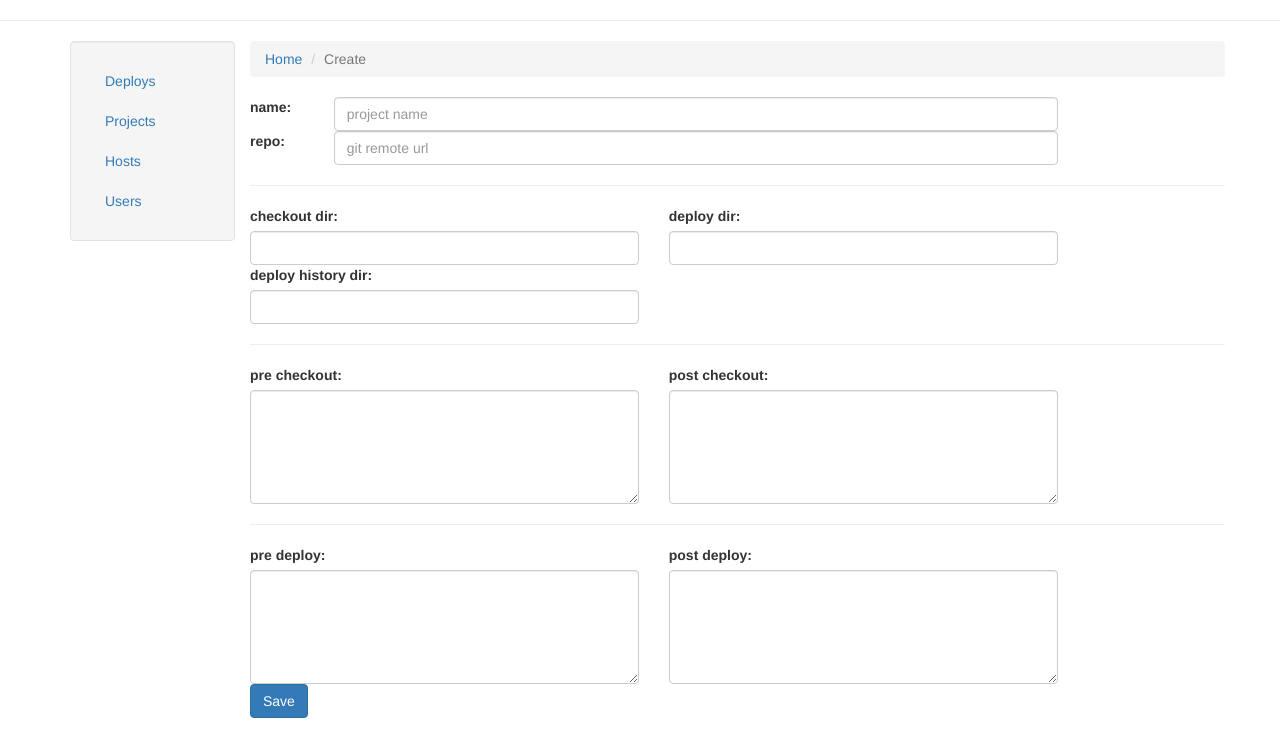
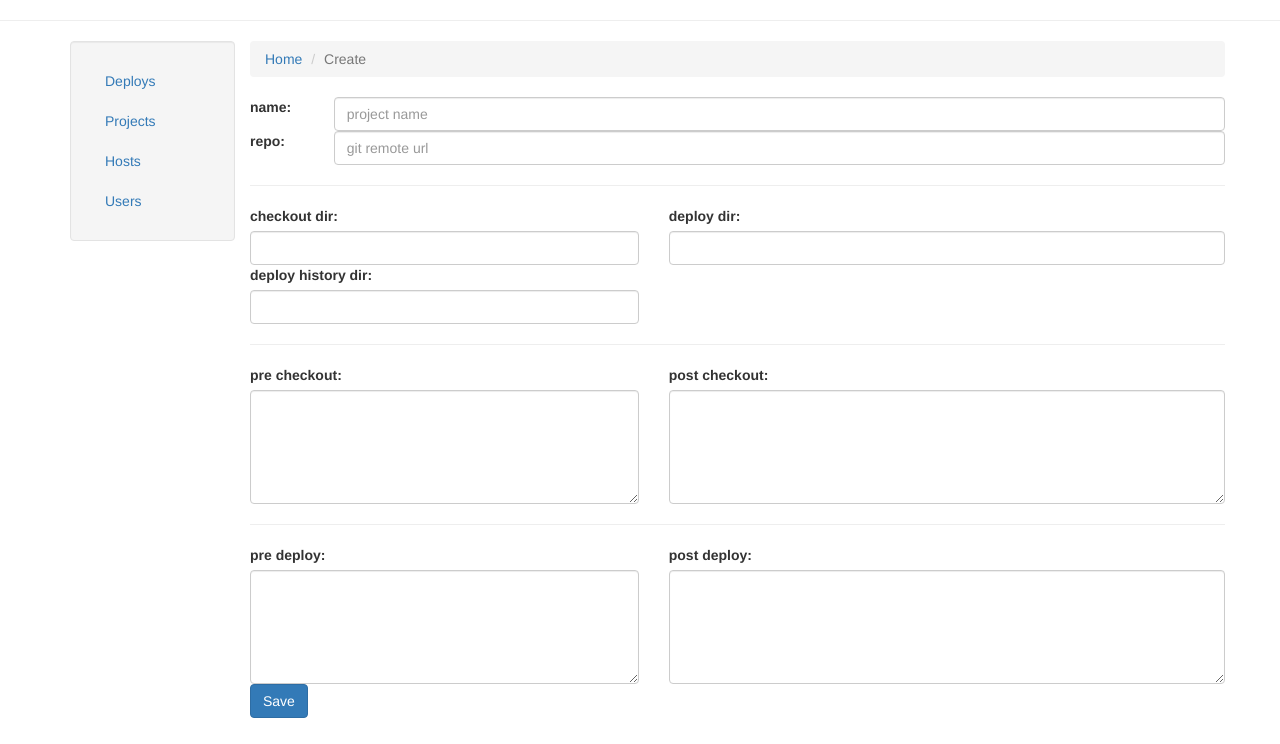
Before and after one commit to meanstrong/pydelo, a Python web app: template web/templates/project_create.html in a window 1280 px wide. Shown: the part 56-800 px from the top of the page. Run offline with Jinja, Linux system fonts and the light colour scheme; the template is opened without the code that fills it, so the values that code supplies are empty.

Commit message:
调整元素宽度，使之对齐匹配

```diff
--- a/web/templates/project_create.html
+++ b/web/templates/project_create.html
@@ -15,7 +15,7 @@
             <div class="col-xs-1">
                 <label>name:</label>
             </div>
-            <div class="col-xs-9">
+            <div class="col-xs-11">
                 <input class="form-control" type="text" id="name" placeholder="project name">
             </div>
         </div>
@@ -23,7 +23,7 @@
             <div class="col-xs-1">
                 <label>repo:</label>
             </div>
-            <div class="col-xs-9">
+            <div class="col-xs-11">
                 <input class="form-control" type="text" id="repo_url" placeholder="git remote url" >
             </div>
         </div>
@@ -32,7 +32,7 @@
             <div class="col-xs-5">
                 <label>checkout dir:</label>
             </div>
-            <div class="col-xs-5">
+            <div class="col-xs-7">
                 <label>deploy dir:</label>
             </div>
         </div>
@@ -40,7 +40,7 @@
             <div class="col-xs-5">
                 <input class="form-control" type="text" id="checkout_dir" >
             </div>
-            <div class="col-xs-5">
+            <div class="col-xs-7">
                 <input class="form-control" type="text" id="deploy_dir" >
             </div>
         </div>
@@ -59,7 +59,7 @@
             <div class="col-xs-5">
                 <label>pre checkout:</label>
             </div>
-            <div class="col-xs-5">
+            <div class="col-xs-7">
                 <label>post checkout:</label>
             </div>
         </div>
@@ -67,7 +67,7 @@
             <div class="col-xs-5">
                 <textarea class="form-control" type="text" id="before_checkout" rows="5"></textarea>
             </div>
-            <div class="col-xs-5">
+            <div class="col-xs-7">
                 <textarea class="form-control" type="text" id="after_checkout" rows="5"></textarea>
             </div>
         </div>
@@ -76,7 +76,7 @@
             <div class="col-xs-5">
                 <label>pre deploy:</label>
             </div>
-            <div class="col-xs-5">
+            <div class="col-xs-7">
                 <label>post deploy:</label>
             </div>
         </div>
@@ -84,7 +84,7 @@
             <div class="col-xs-5">
                 <textarea class="form-control" type="text" id="before_deploy" rows="5"></textarea>
             </div>
-            <div class="col-xs-5">
+            <div class="col-xs-7">
                 <textarea class="form-control" type="text" id="after_deploy" rows="5"></textarea>
             </div>
         </div>
```
